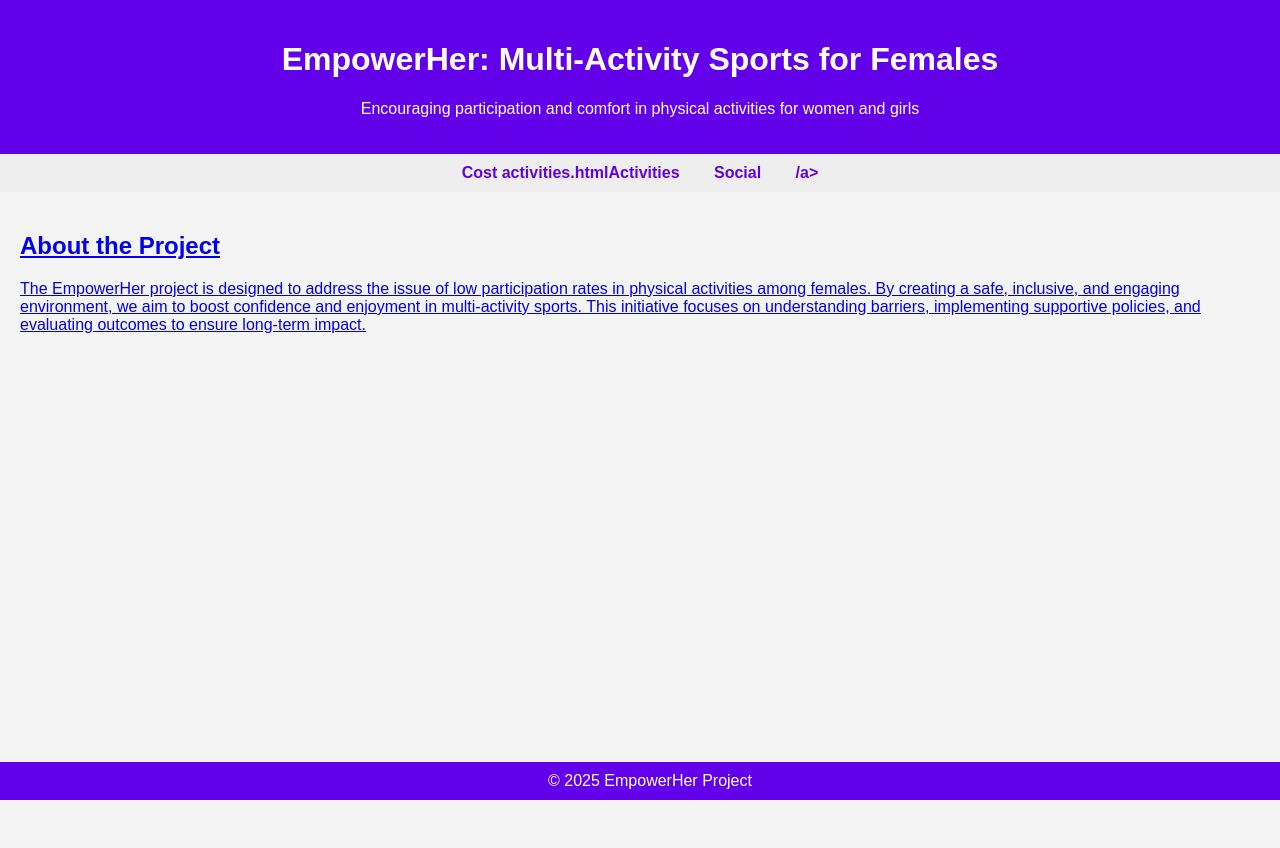
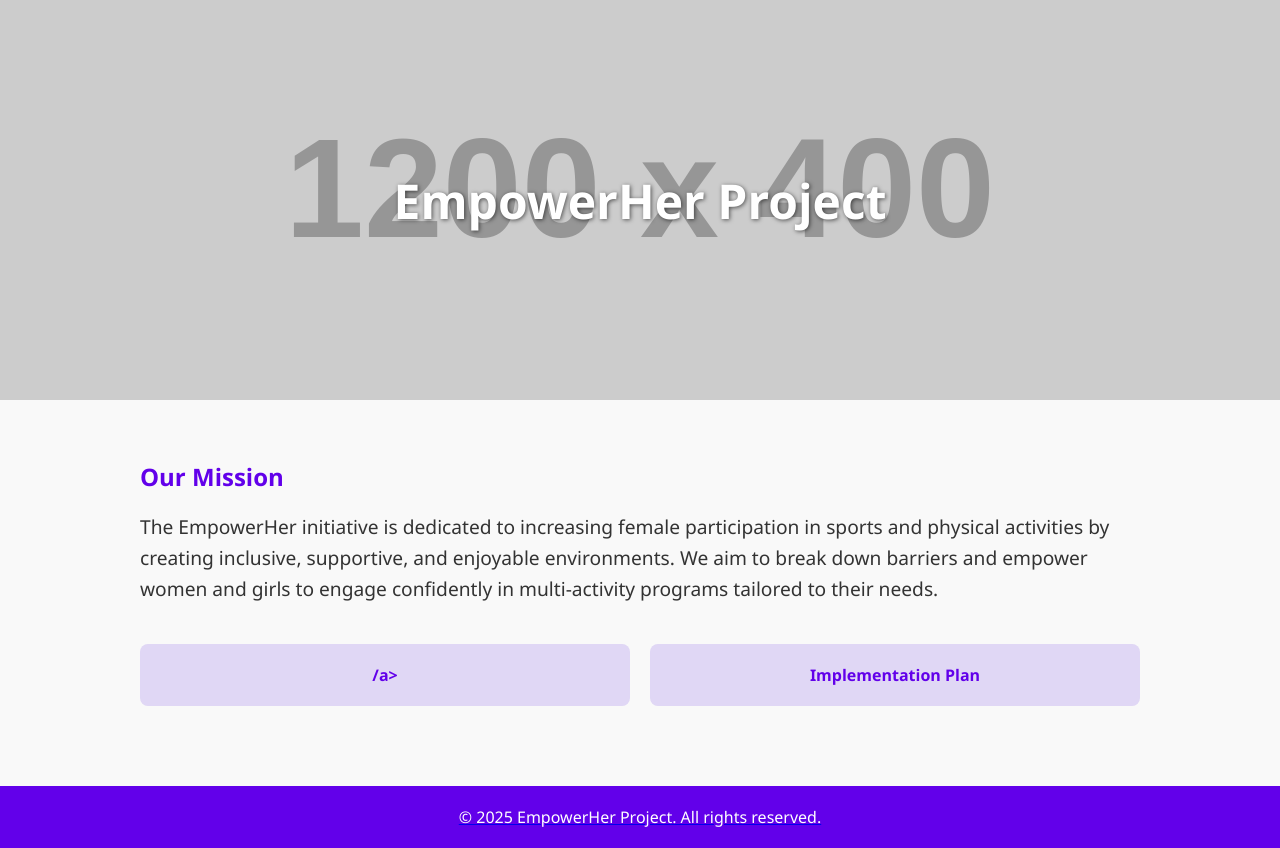
Before and after one commit to Ellias03/active-women-project-, a plain HTML site: page index.html in a window 1280 px wide. Before the commit the page ends 800 px from the top, so only its background shows below. Drawn offline with Linux system fonts and the light colour scheme; placeholder pictures from the web are drawn by us.

Commit message:
Update index.html

```diff
--- a/index.html
+++ b/index.html
@@ -1,73 +1,103 @@
 <!DOCTYPE html>
 <html lang="en">
 <head>
-    <meta charset="UTF-8">
-    <meta name="viewport" content="width=device-width, initial-scale=1.0">
-    <title>EmpowerHer Activities Project</title>
+  <meta charset="UTF-8" />
+  <meta name="viewport" content="width=device-width, initial-scale=1.0"/>
+  <title>EmpowerHer Project</title>
   <style>
     body {
-            font-family: Arial, sans-serif;
       margin: 0;
-            padding: 0;
-            background-color: #f4f4f4;
+      font-family: 'Segoe UI', sans-serif;
+      background-color: #f9f9f9;
+      color: #333;
     }
+
     header {
-            background-color: #6200ea;
+      background: url('https://via.placeholder.com/1200x400?text=EmpowerHer+Activities') center/cover no-repeat;
+      height: 400px;
+      display: flex;
+      align-items: center;
+      justify-content: center;
       color: white;
+      text-shadow: 1px 1px 4px rgba(0,0,0,0.6);
+    }
+
+    header h1 {
+      font-size: 3em;
+      margin: 0;
+    }
+
+    main {
+      padding: 40px 20px;
+      max-width: 1000px;
+      margin: auto;
+    }
+
+    main h2 {
+      color: #6200ea;
+      margin-bottom: 10px;
+    }
+
+    .mission {
+      font-size: 1.2em;
+      line-height: 1.6;
+      margin-bottom: 40px;
+    }
+
+    .nav-grid {
+      display: grid;
+      grid-template-columns: repeat(auto-fit, minmax(150px, 1fr));
+      gap: 20px;
+    }
+
+    .nav-grid a {
+      display: block;
       padding: 20px;
+      background-color: #e0d7f5;
       text-align: center;
-        }
-        nav {
-            background-color: #eee;
-            padding: 10px;
-            text-align: center;
-        }
-        nav a {
-            margin: 0 15px;
       text-decoration: none;
       color: #6200ea;
       font-weight: bold;
+      border-radius: 8px;
+      transition: background-color 0.3s ease;
     }
-        main {
+
+    .nav-grid a:hover {
+      background-color: #d1c4e9;
+    }
+
+    footer {
+      text-align: center;
       padding: 20px;
-        }
-        footer {
       background-color: #6200ea;
       color: white;
-            text-align: center;
-            padding: 10px;
-            position: fixed;
-            bottom: 0;
-            width: 100%;
+      margin-top: 40px;
     }
   </style>
 </head>
 <body>
 
 <header>
-    <h1>EmpowerHer: Multi-Activity Sports for Females</h1>
-    <p>Encouraging participation and comfort in physical activities for women and girls</p>
+  <h1>EmpowerHer Project</h1>
 </header>
 
-<nav>
-    <a href="costings.html">Cost  activities.htmlActivities</a>
-    <a href="policiescies</a>
-    <a href="social-theory.html">Social
-    <aplementation-plan.htmlImplementation Plan</a>
-    <a href="evaluation.html">/a>
-</nav>
+<main>
+  <h2>Our Mission</h2>
+  <p class="mission">
+    The EmpowerHer initiative is dedicated to increasing female participation in sports and physical activities by creating inclusive, supportive, and enjoyable environments. We aim to break down barriers and empower women and girls to engage confidently in multi-activity programs tailored to their needs.
+  </p>
 
-<main>
-    <h2>About the Project</h2>
-    <p>
-        The EmpowerHer project is designed to address the issue of low participation rates in physical activities among females.
-        By creating a safe, inclusive, and engaging environment, we aim to boost confidence and enjoyment in multi-activity sports.
-        This initiative focuses on understanding barriers, implementing supportive policies, and evaluating outcomes to ensure long-term impact.
-    </p>
+  <div class="nav-grid">
+    <a href="costings.html/a>
+    <a href="activities.html">/a>
+    <a href="policies.html/a>
+    <a href="social-theocial Theory</a>
+    <a href="implementation-plan.html">Implementation Plan</aef="n.htmlEvaluation</a>
+  </div>
 </main>
 
 <footer>
-    &copy; 2025 EmpowerHer Project
+  &copy; 2025 EmpowerHer Project. All rights reserved.
 </footer>
 
 </body>
```
Lines whose indentation alone changed are shown as unchanged.
